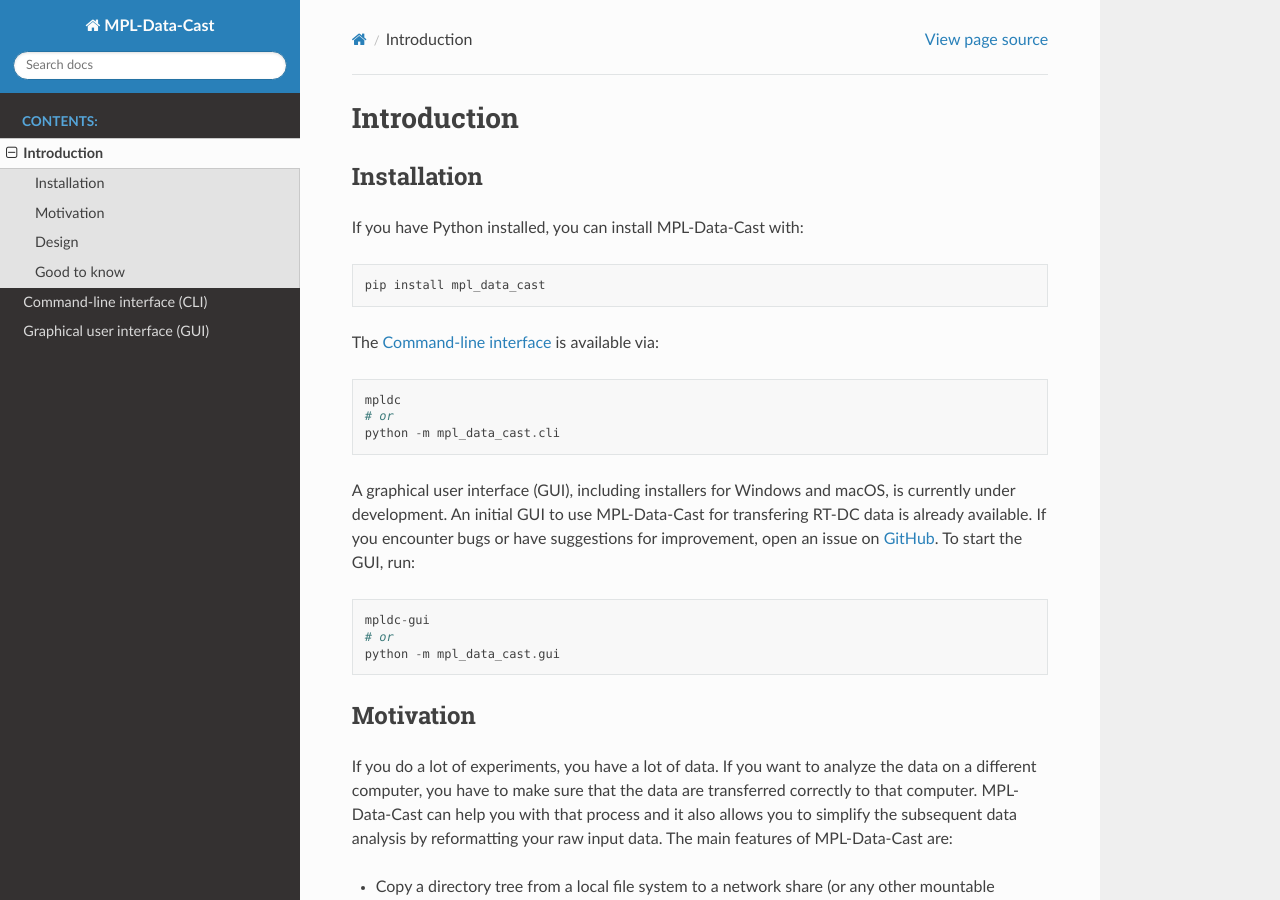
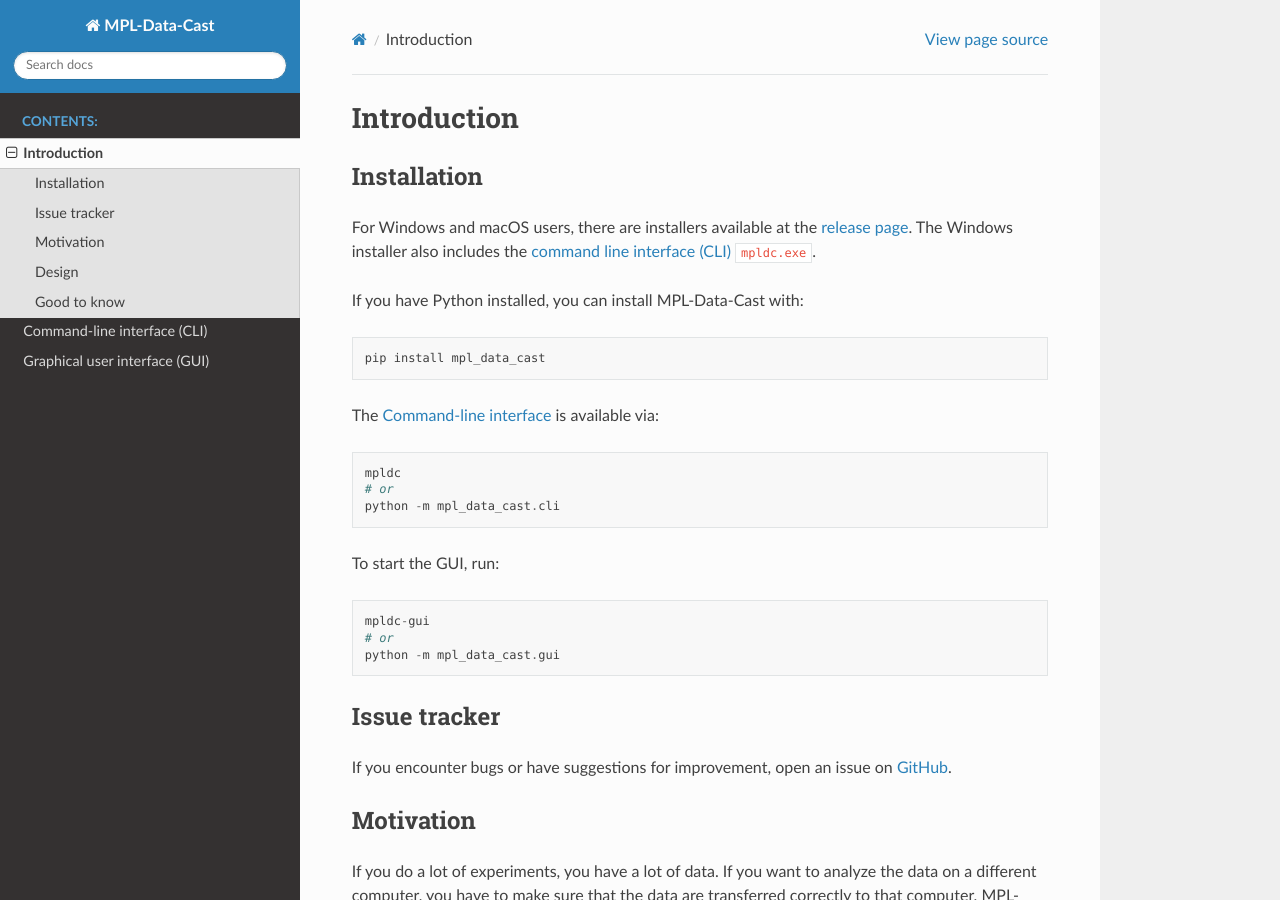
Before and after one commit to GuckLab/MPL-Data-Cast, a Sphinx documentation site: the page built from docs/sec_intro.rst, in a window 1280 px wide and 900 px high. Built offline with Sphinx 7.4.7 and the Read the Docs theme 2.0.0, drawn with Linux system fonts in a browser that asks for light colours; the version number could not be read and is left out.

Commit message:
build: add mpldc.exe CLI to Windows binary release

```diff
--- a/README.rst
+++ b/README.rst
@@ -13,8 +13,8 @@
 
 Installation
 ------------
-..
-   Installers for Windows and macOS are available at the `release page <https://github.com/GuckLab/MPL-Data-Cast/releases>`__.
+
+Installers for Windows and macOS are available at the `release page <https://github.com/GuckLab/MPL-Data-Cast/releases>`__.
 
 If you have Python 3 installed, you can install MPL-Data-Cast with
 
--- a/docs/sec_intro.rst
+++ b/docs/sec_intro.rst
@@ -4,10 +4,15 @@
 Installation
 ------------
 
+For Windows and macOS users, there are installers available at the
+`release page <https://github.com/GuckLab/MPL-Data-Cast/releases>`_. The
+Windows installer also includes the :ref:`command line interface (CLI) <sec_cli>`
+``mpldc.exe``.
+
+
 If you have Python installed, you can install MPL-Data-Cast with::
 
     pip install mpl_data_cast
-
 
 The :ref:`Command-line interface <sec_cli>` is available via::
 
@@ -15,16 +20,18 @@
     # or
     python -m mpl_data_cast.cli
 
-A graphical user interface (GUI), including installers for Windows and macOS,
-is currently under development. An initial GUI to use MPL-Data-Cast for
-transfering RT-DC data is already available. If you encounter bugs or have
-suggestions for improvement, open an issue on
-`GitHub <https://github.com/GuckLab/MPL-Data-Cast/issues>`_.
 To start the GUI, run::
 
     mpldc-gui
     # or
     python -m mpl_data_cast.gui
+
+
+Issue tracker
+-------------
+
+If you encounter bugs or have suggestions for improvement, open an issue on
+`GitHub <https://github.com/GuckLab/MPL-Data-Cast/issues>`_.
 
 
 Motivation
--- a/pyproject.toml
+++ b/pyproject.toml
@@ -24,7 +24,7 @@
 license = {text = "GPL v3"}
 dependencies = [
     "click>=8",
-    "dclab>=0.55.5",
+    "dclab>=0.55.6",
     "h5py>=3.8.0",
     "hdf5plugin",  # compression
     "numpy>=1.21",  # CVE-2021-33430
```
Also changed, not shown: 5 other files.
